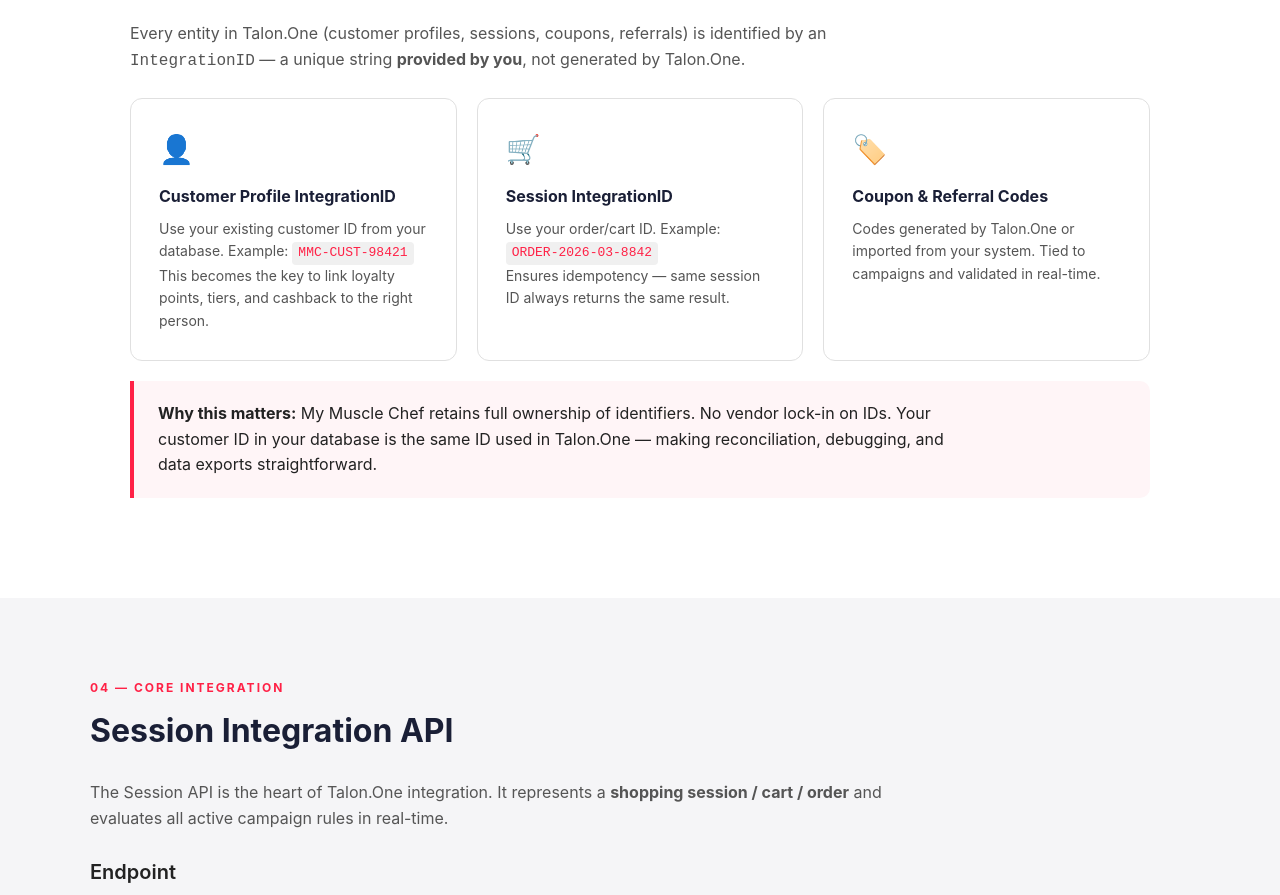
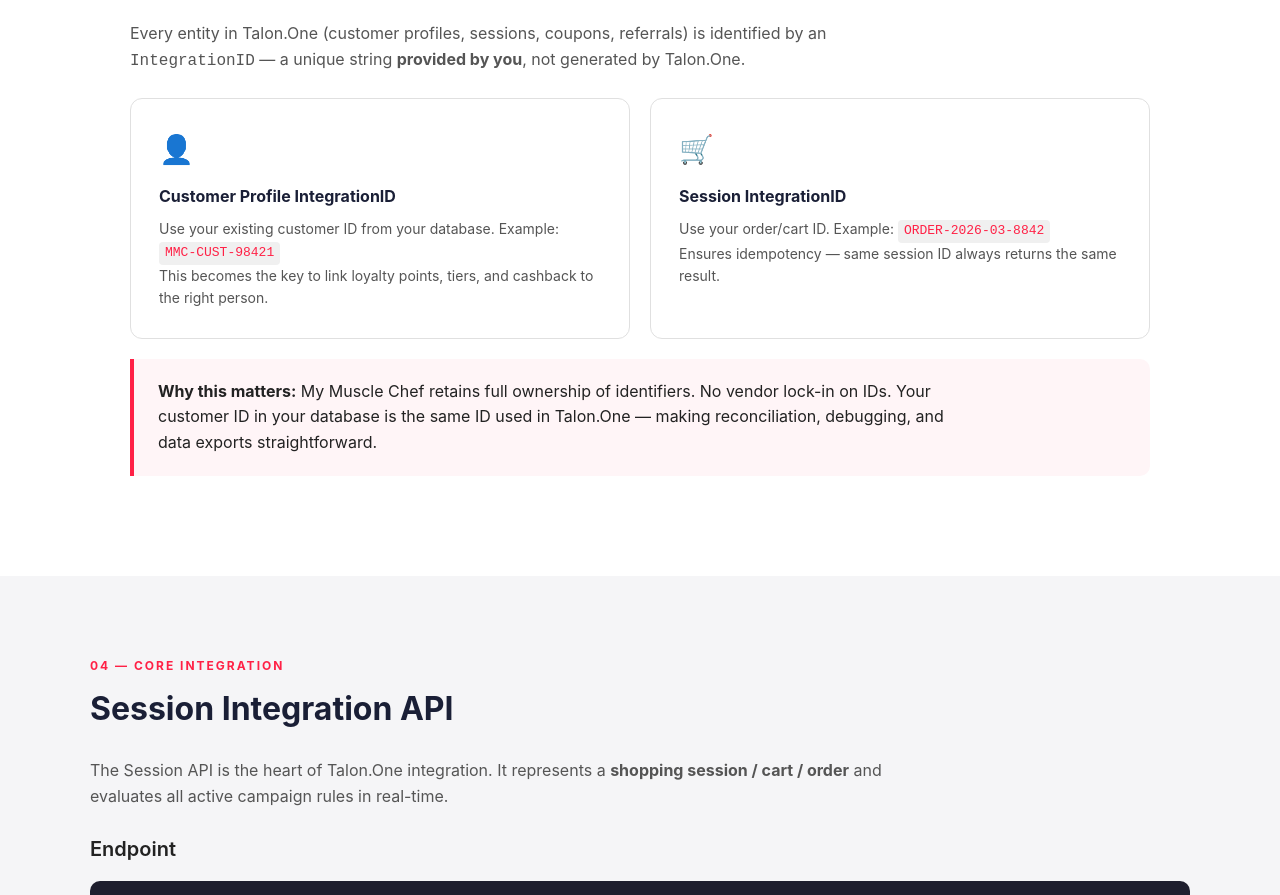
Before and after one commit to baocrazyTalon/presales-content, a plain HTML site: page CLIENTS/OPPORTUNITIES/MY MUSCLE CHEF/index.html in a window 1280 px wide. Shown: the part 3263-4158 px from the top of the page. Drawn offline with Linux system fonts and the light colour scheme.

Commit message:
Remove Coupon & Referral Codes card from section 3

```diff
--- a/CLIENTS/OPPORTUNITIES/MY MUSCLE CHEF/index.html
+++ b/CLIENTS/OPPORTUNITIES/MY MUSCLE CHEF/index.html
@@ -562,11 +562,6 @@
       <h4>Session IntegrationID</h4>
       <p>Use your order/cart ID. Example: <code>ORDER-2026-03-8842</code></p>
       <p>Ensures idempotency — same session ID always returns the same result.</p>
-    </div>
-    <div class="card">
-      <div class="card-icon">🏷️</div>
-      <h4>Coupon &amp; Referral Codes</h4>
-      <p>Codes generated by Talon.One or imported from your system. Tied to campaigns and validated in real-time.</p>
     </div>
   </div>
 
```
